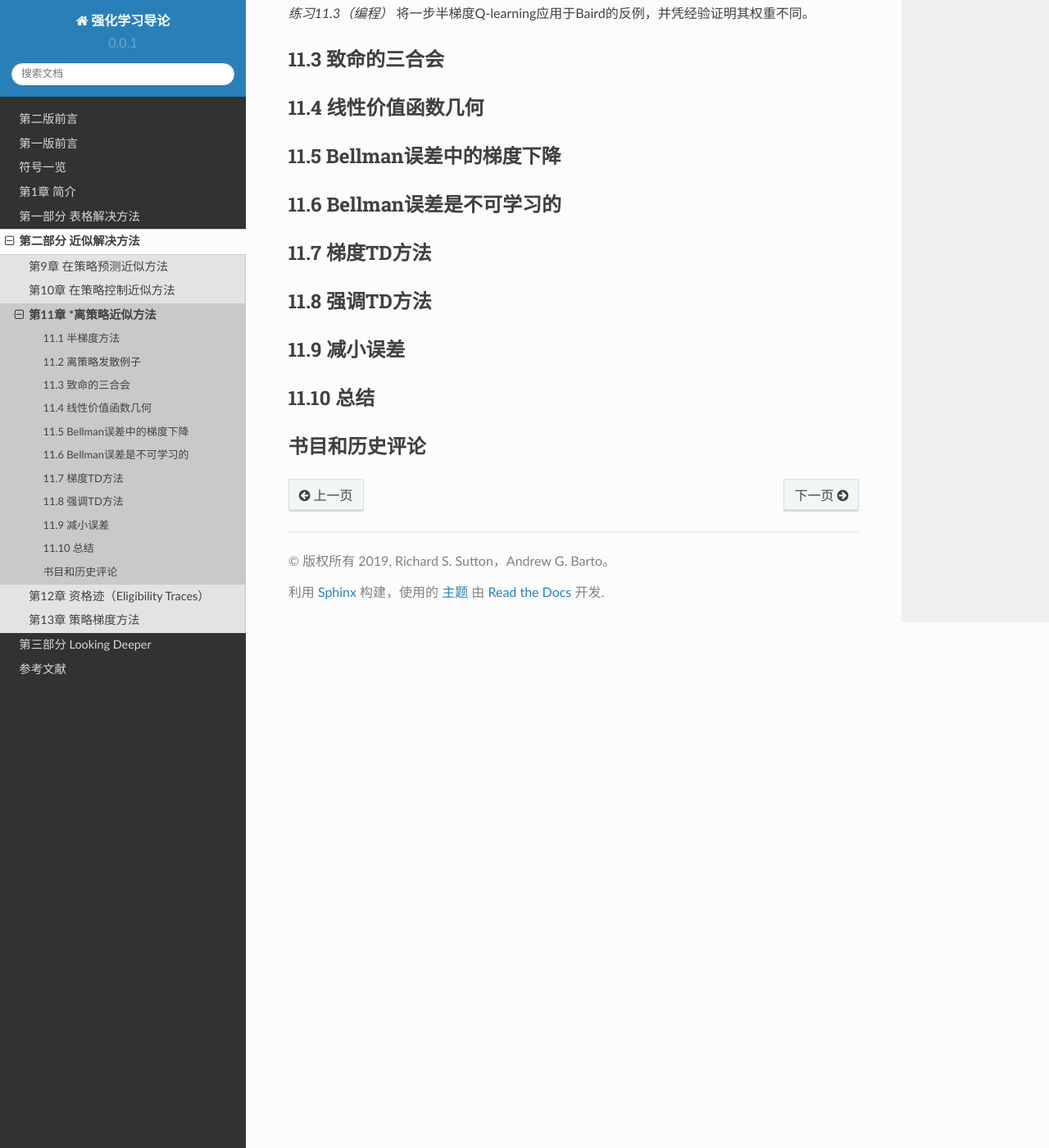
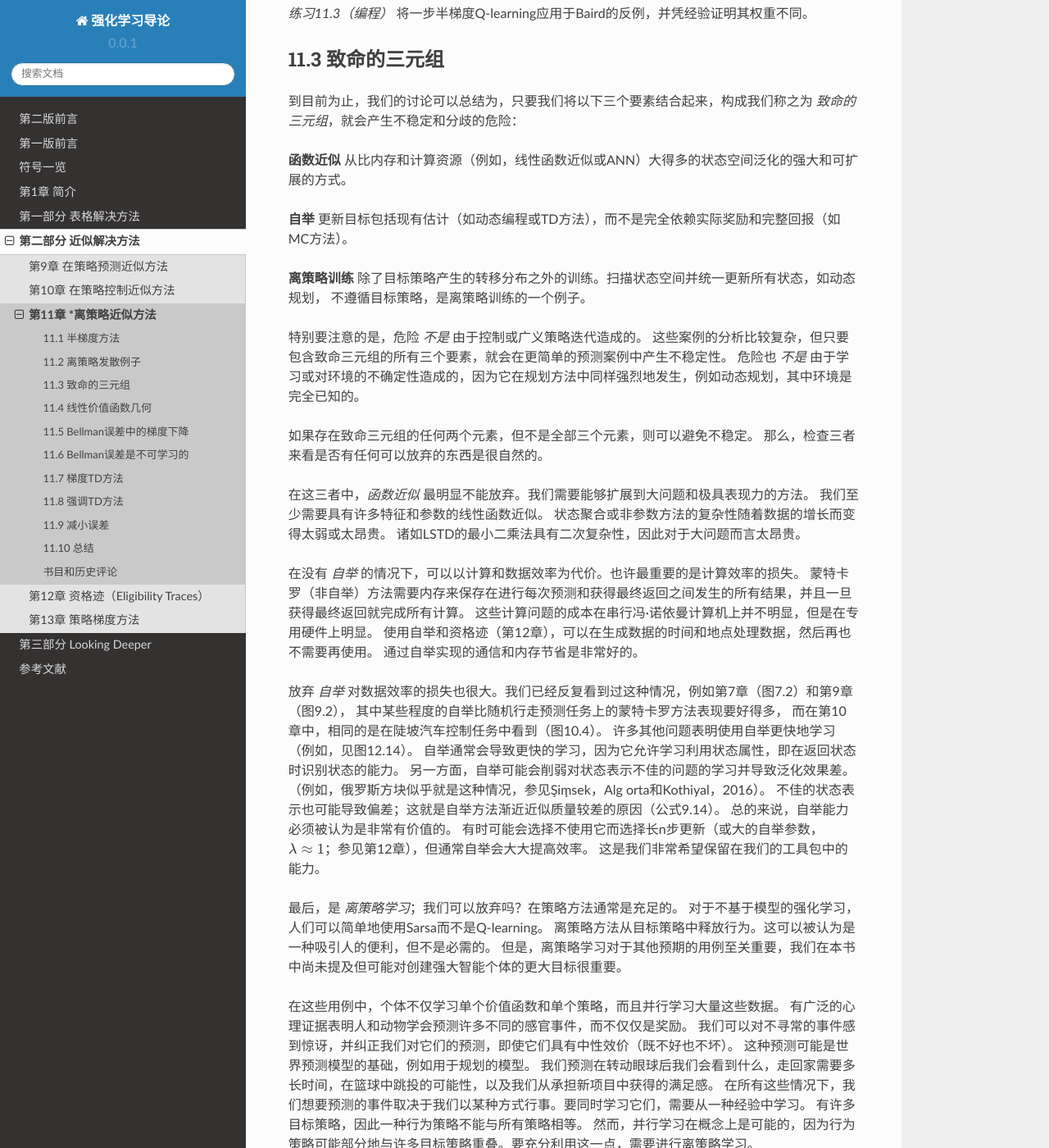
Before and after one commit to qiwihui/reinforcement-learning-an-introduction-chinese, a Sphinx documentation site: the page built from source/partII/chapter11/off-policy_methods_with_approximation.rst, in a window 1280 px wide and 1400 px high, scrolled down 5936 px. Shown: the whole window at 82% size. Built offline with Sphinx 7.4.7 and the Read the Docs theme 2.0.0, drawn with Linux system fonts in a browser that asks for light colours.

Commit message:
docs: 11.3 致命的三元组

```diff
--- a/source/partII/chapter11/off-policy_methods_with_approximation.rst
+++ b/source/partII/chapter11/off-policy_methods_with_approximation.rst
@@ -259,8 +259,61 @@
 *练习11.3（编程）* 将一步半梯度Q-learning应用于Baird的反例，并凭经验证明其权重不同。
 
 
-11.3 致命的三合会
+11.3 致命的三元组
 ------------------
+
+到目前为止，我们的讨论可以总结为，只要我们将以下三个要素结合起来，构成我们称之为 *致命的三元组*，就会产生不稳定和分歧的危险：
+
+**函数近似** 从比内存和计算资源（例如，线性函数近似或ANN）大得多的状态空间泛化的强大和可扩展的方式。
+
+**自举** 更新目标包括现有估计（如动态编程或TD方法），而不是完全依赖实际奖励和完整回报（如MC方法）。
+
+**离策略训练** 除了目标策略产生的转移分布之外的训练。扫描状态空间并统一更新所有状态，如动态规划，
+不遵循目标策略，是离策略训练的一个例子。
+
+特别要注意的是，危险 *不是* 由于控制或广义策略迭代造成的。
+这些案例的分析比较复杂，但只要包含致命三元组的所有三个要素，就会在更简单的预测案例中产生不稳定性。
+危险也 *不是* 由于学习或对环境的不确定性造成的，因为它在规划方法中同样强烈地发生，例如动态规划，其中环境是完全已知的。
+
+如果存在致命三元组的任何两个元素，但不是全部三个元素，则可以避免不稳定。
+那么，检查三者来看是否有任何可以放弃的东西是很自然的。
+
+在这三者中，*函数近似* 最明显不能放弃。我们需要能够扩展到大问题和极具表现力的方法。
+我们至少需要具有许多特征和参数的线性函数近似。
+状态聚合或非参数方法的复杂性随着数据的增长而变得太弱或太昂贵。
+诸如LSTD的最小二乘法具有二次复杂性，因此对于大问题而言太昂贵。
+
+在没有 *自举* 的情况下，可以以计算和数据效率为代价。也许最重要的是计算效率的损失。
+蒙特卡罗（非自举）方法需要内存来保存在进行每次预测和获得最终返回之间发生的所有结果，并且一旦获得最终返回就完成所有计算。
+这些计算问题的成本在串行冯·诺依曼计算机上并不明显，但是在专用硬件上明显。
+使用自举和资格迹（第12章），可以在生成数据的时间和地点处理数据，然后再也不需要再使用。
+通过自举实现的通信和内存节省是非常好的。
+
+放弃 *自举* 对数据效率的损失也很大。我们已经反复看到过这种情况，例如第7章（图7.2）和第9章（图9.2），
+其中某些程度的自举比随机行走预测任务上的蒙特卡罗方法表现要好得多，
+而在第10章中，相同的是在陡坡汽车控制任务中看到（图10.4）。
+许多其他问题表明使用自举更快地学习（例如，见图12.14）。
+自举通常会导致更快的学习，因为它允许学习利用状态属性，即在返回状态时识别状态的能力。
+另一方面，自举可能会削弱对状态表示不佳的问题的学习并导致泛化效果差。
+（例如，俄罗斯方块似乎就是这种情况，参见Şim̧sek，Alg orta和Kothiyal，2016）。
+不佳的状态表示也可能导致偏差；这就是自举方法渐近近似质量较差的原因（公式9.14）。
+总的来说，自举能力必须被认为是非常有价值的。
+有时可能会选择不使用它而选择长n步更新（或大的自举参数，:math:`\lambda \approx 1`；参见第12章），但通常自举会大大提高效率。
+这是我们非常希望保留在我们的工具包中的能力。
+
+最后，是 *离策略学习*；我们可以放弃吗？在策略方法通常是充足的。
+对于不基于模型的强化学习，人们可以简单地使用Sarsa而不是Q-learning。
+离策略方法从目标策略中释放行为。这可以被认为是一种吸引人的便利，但不是必需的。
+但是，离策略学习对于其他预期的用例至关重要，我们在本书中尚未提及但可能对创建强大智能个体的更大目标很重要。
+
+在这些用例中，个体不仅学习单个价值函数和单个策略，而且并行学习大量这些数据。
+有广泛的心理证据表明人和动物学会预测许多不同的感官事件，而不仅仅是奖励。
+我们可以对不寻常的事件感到惊讶，并纠正我们对它们的预测，即使它们具有中性效价（既不好也不坏）。
+这种预测可能是世界预测模型的基础，例如用于规划的模型。
+我们预测在转动眼球后我们会看到什么，走回家需要多长时间，在篮球中跳投的可能性，以及我们从承担新项目中获得的满足感。
+在所有这些情况下，我们想要预测的事件取决于我们以某种方式行事。要同时学习它们，需要从一种经验中学习。
+有许多目标策略，因此一种行为策略不能与所有策略相等。
+然而，并行学习在概念上是可能的，因为行为策略可能部分地与许多目标策略重叠。要充分利用这一点，需要进行离策略学习。
 
 
 11.4 线性价值函数几何
```
